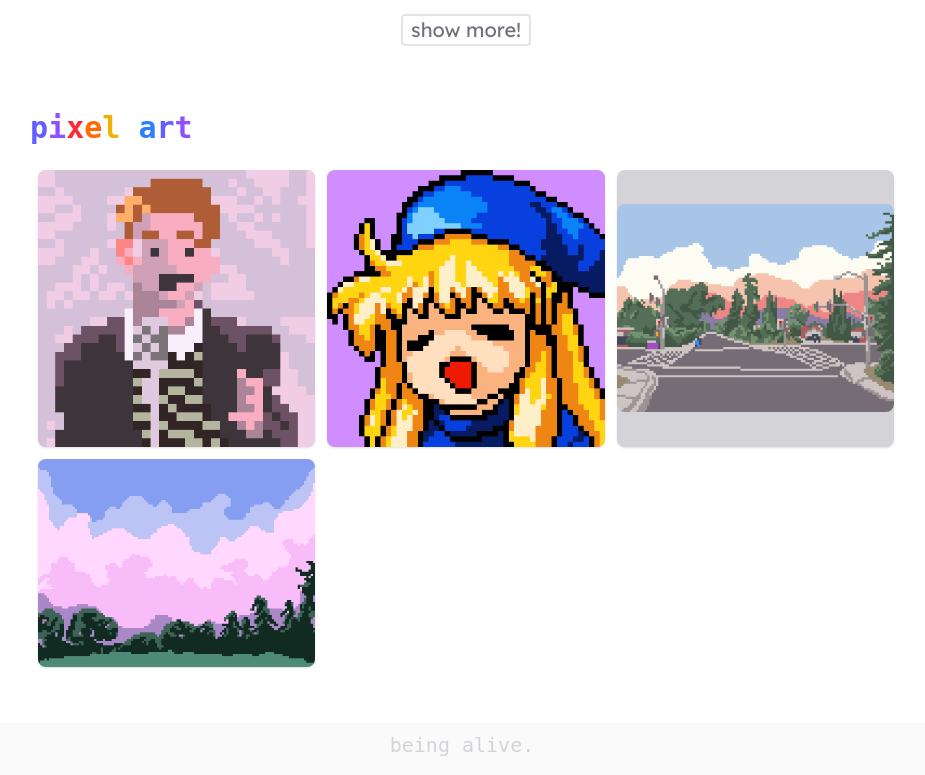
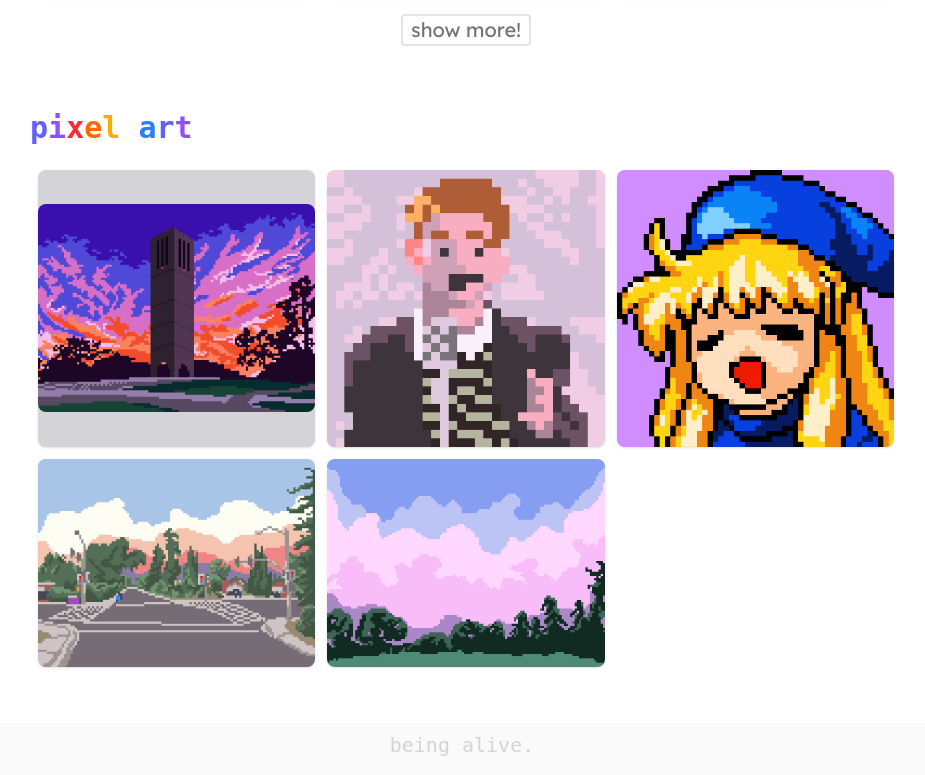
Before and after one commit to solunian/website, a SvelteKit app: page / in a window 1280 px wide. Shown: the part 2582-3357 px from the top of the page, without its empty margins (178-1103 px from the left). Built offline with nearby package versions, Linux system fonts and the light colour scheme; a web font is replaced by a local one.

Commit message:
chore: add pixel art

```diff
--- a/src/routes/+page.svelte
+++ b/src/routes/+page.svelte
@@ -222,6 +222,7 @@
       <Gallery
         folder="pixel-art"
         filenames={[
+          "storke_tower.png",
           "rick_astley.png",
           "shine_pfp.png",
           "worst_intersection.png",
```
Also changed, not shown: static/pixel-art/storke_tower.png (added).
